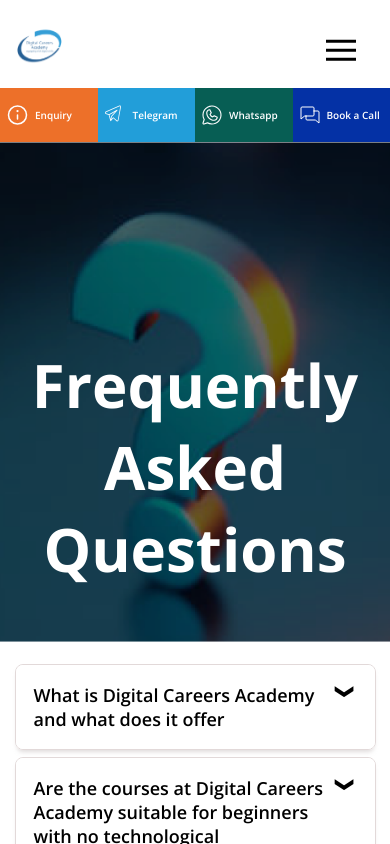
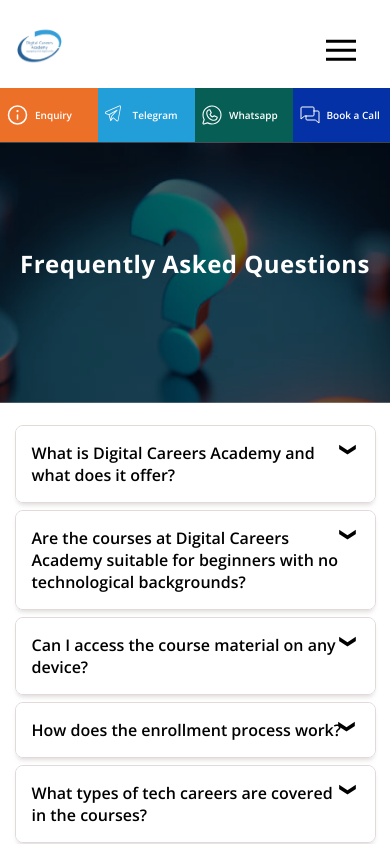
Before and after one commit to Akinyemi04/digital, a React (Create React App) app: page /faq in a window 390 px wide. Shown: the top 844 px of the page. Built offline with nearby package versions, Linux system fonts and the light colour scheme; a web font is replaced by a local one.

Commit message:
faq styling

```diff
--- a/src/Components/FAQ.js
+++ b/src/Components/FAQ.js
@@ -25,7 +25,7 @@
           <div className="tab">
             <input type="checkbox" id="chck1" />
             <label className="tab-label" htmlFor="chck1">
-              What is Digital Careers Academy and what does it offer
+              What is Digital Careers Academy and what does it offer?
             </label>
             <div className="tab-content">
               Digital Careers Academy is an e-learning platform specifically
@@ -92,7 +92,7 @@
               duration of your course and for as long as you are active on our
               platform, the course is available. This way, you can review the
               content and refresh your knowledge even after completing the
-              course
+              course.
             </div>
           </div>
           <div className="tab">
--- a/src/Components/faq.css
+++ b/src/Components/faq.css
@@ -1,13 +1,5 @@
 @charset "UTF-8";
 @import url("https://fonts.googleapis.com/css2?family=Bebas+Neue&family=Epilogue:wght@100&family=Figtree:wght@300;400;500;600;700;800;900&family=Jost:wght@100;200;300;400;500;600;700;800;900&family=Lato:ital,wght@0,400;0,700;0,900;1,700&family=League+Spartan:wght@500;700;800&family=M+PLUS+Rounded+1c:wght@400;500;700;800;900&family=Open+Sans:ital,wght@0,400;0,500;0,600;0,700;0,800;1,300&family=Public+Sans:ital,wght@0,300;0,700;1,400&family=Raleway:wght@100;200;300;400;500;600;700;800;900&family=Roboto&family=Source+Sans+3:wght@300;400;500;600;700;800;900&family=Ubuntu:wght@400;500;700&display=swap");
-/* FAQ Hero*/
-/* @media screen and (min-width:'687px'){
-  .faq-hero img{
-  width: 100%;
-  height: 200px;
-
-  }
-} */
 .faq-hero {
   width: 100%;
   height: auto;
@@ -52,6 +44,18 @@
   }
 }
 @media screen and (max-width: 687px) {
+  .faq-hero img {
+    width: 100%;
+    height: 261px;
+    -o-object-fit: cover;
+       object-fit: cover;
+  }
+  .faq-hero h1 {
+    color: #FEFEFF;
+    font-size: 24px;
+    letter-spacing: 0.5px;
+    line-height: 32.68px;
+  }
   .faqmain {
     padding-bottom: 250px;
   }
@@ -61,11 +65,28 @@
   }
 }
 @media screen and (max-width: 500px) {
+  .faq-hero img {
+    width: 100%;
+    height: 261px;
+    -o-object-fit: cover;
+       object-fit: cover;
+  }
+  .faq-hero h1 {
+    color: #FEFEFF;
+    font-size: 24px;
+    letter-spacing: 0.5px;
+    line-height: 32.68px;
+  }
   .faqmain {
     padding-bottom: 250px;
   }
   .tab {
     font-size: 16px;
+    width: 461px;
+  }
+  .tab-label {
+    font-size: 16px;
+    font-weight: 600;
   }
 }
 .tab {
```
Also changed, not shown: src/Components/faq.scss (+31 -23 lines), 1 other file (tests, documents, lock files or other folders).
